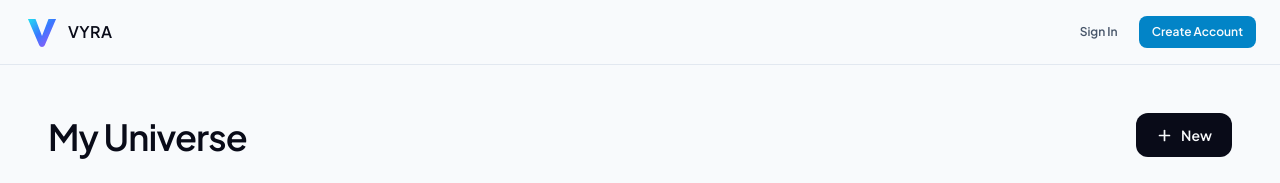
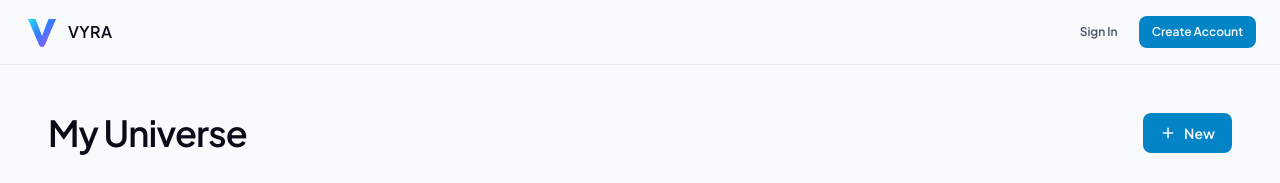
Before and after one commit to ZinLinn254995/VYRA, a React (Vite) app: page / in a window 1280 px wide. Shown: the top 183 px of the page. Built offline with nearby package versions, Linux system fonts and the light colour scheme; no server answers.

Commit message:
Use shared VYRA button styles on Universe home

```diff
--- a/src/components/universe/MyUniverseHome.tsx
+++ b/src/components/universe/MyUniverseHome.tsx
@@ -2,6 +2,7 @@ import React, { useState } from 'react';
 import {
   Plus, X,
 } from 'lucide-react';
+import { Button } from '../ui/Button';
 
 type UniverseSample = {
   id: string;
@@ -43,9 +44,7 @@ export function MyUniverseHome() {
       <div className="mx-auto w-full max-w-[1440px] px-5 pb-16 pt-9 sm:px-8 lg:px-12 lg:pt-12">
         <div className="mb-8 flex flex-col gap-5 sm:flex-row sm:items-end sm:justify-between">
           <h1 className="text-3xl font-semibold tracking-tight text-[var(--vyra-text-primary)] sm:text-4xl">My Universe</h1>
-          <button onClick={() => setCreateOpen(true)} className="inline-flex h-11 shrink-0 items-center justify-center gap-2 rounded-xl bg-[var(--vyra-text-primary)] px-5 text-sm font-semibold text-[var(--vyra-bg-canvas)] transition hover:opacity-90">
-            <Plus size={17} strokeWidth={2.4} /> New
-          </button>
+          <Button size="md" className="shrink-0" startIcon={<Plus size={16} strokeWidth={2.4} />} onClick={() => setCreateOpen(true)}>New</Button>
         </div>
 
 
@@ -78,8 +77,8 @@ export function MyUniverseHome() {
             <label className="mb-2 block text-xs font-medium text-[var(--vyra-text-secondary)]">Universe name</label>
             <input autoFocus value={newName} onChange={(event) => setNewName(event.target.value)} placeholder="Give your Universe a name" className="h-11 w-full rounded-xl border border-[var(--vyra-border-subtle)] bg-[var(--vyra-bg-canvas)] px-3 text-sm text-[var(--vyra-text-primary)] outline-none focus:border-[var(--vyra-border)]" />
             <div className="mt-5 flex justify-end gap-2">
-              <button type="button" onClick={() => setCreateOpen(false)} className="h-10 rounded-xl px-4 text-sm text-[var(--vyra-text-muted)] hover:bg-[var(--vyra-bg-hover)]">Cancel</button>
-              <button type="submit" disabled={!newName.trim()} className="h-10 rounded-xl bg-[var(--vyra-text-primary)] px-4 text-sm font-semibold text-[var(--vyra-bg-canvas)] disabled:cursor-not-allowed disabled:opacity-40">Create preview</button>
+              <Button type="button" size="md" variant="ghost" onClick={() => setCreateOpen(false)}>Cancel</Button>
+              <Button type="submit" size="md" disabled={!newName.trim()}>Create preview</Button>
             </div>
           </form>
         </div>
```
